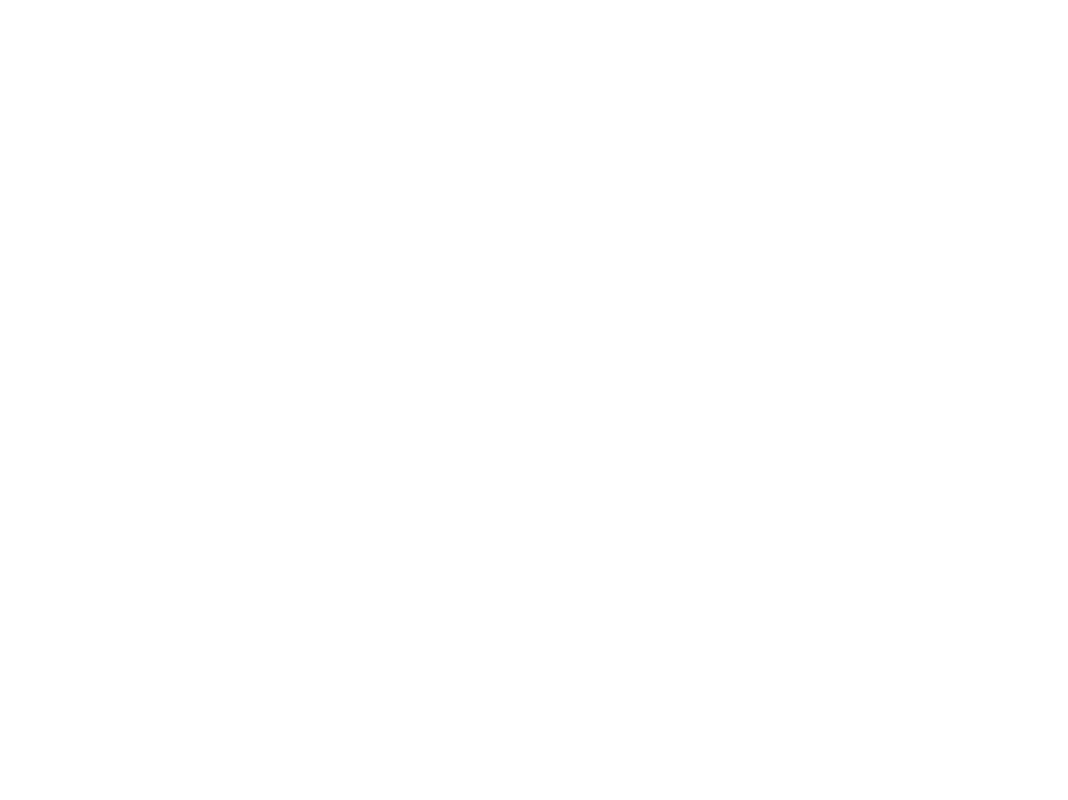
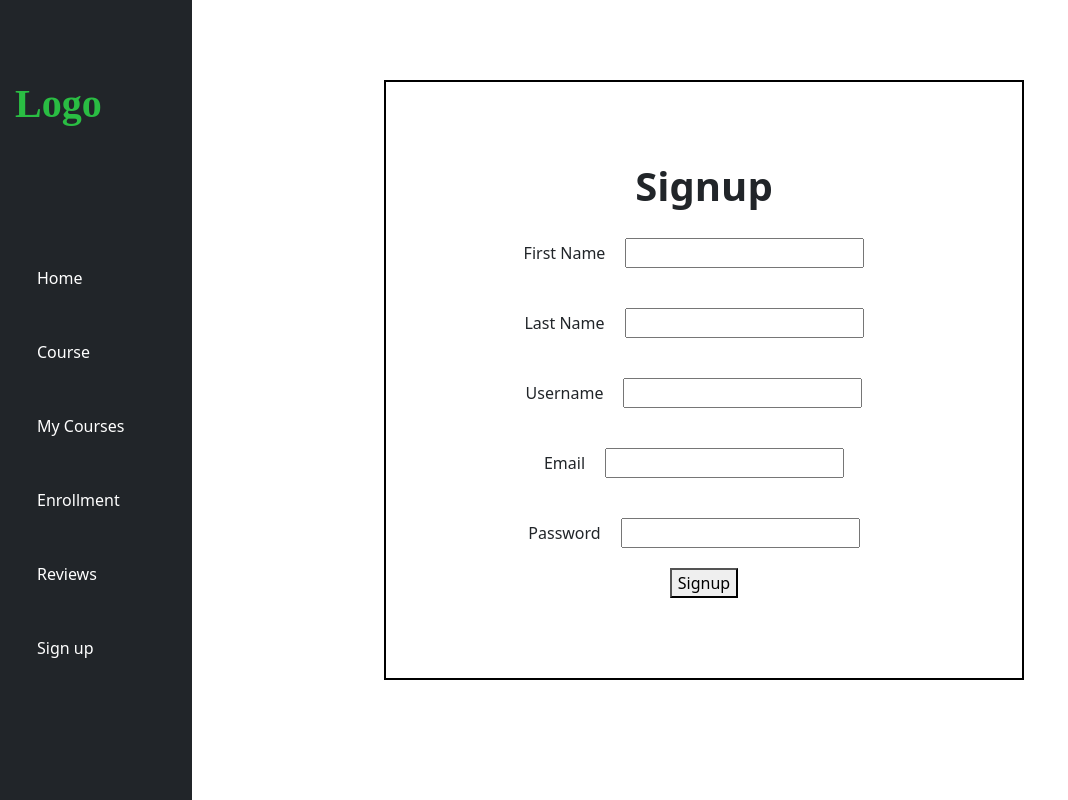
Before and after one commit to meshackmesto/online-course-project, a React app in the folder client/: page /signup in a window 1280 px wide. Shown: the whole page, without its empty margins (0-1068 px from the left). Built offline with nearby package versions, Linux system fonts and the light colour scheme.

Commit message:
adding signup basic structure

```diff
--- a/client/db.json
+++ b/client/db.json
@@ -91,6 +91,12 @@
       "image": "react.jpg",
       "title": "React",
       "description": "React is a JavaScript library for building user interfaces."
+    },
+    {
+      "id": "489f",
+      "image": "react.jpg",
+      "title": "React",
+      "description": "React is a JavaScript library for building user interfaces."
     }
   ],
   "reviews": [
--- a/client/src/App.css
+++ b/client/src/App.css
@@ -2,14 +2,14 @@
 .home {
   display: flex;
   height: 100%;
-  font-family: 'Franklin Gothic Medium', 'Arial Narrow', Arial, sans-serif;
+  font-family: "Franklin Gothic Medium", "Arial Narrow", Arial, sans-serif;
 }
 
-h1{
+h1 {
   font-weight: bolder;
 }
 
-p{
+p {
   padding-top: 50px;
 }
 
@@ -22,26 +22,26 @@
   padding-top: 100px;
 }
 
-.col-1{
+.col-1 {
   flex-basis: 50%;
 }
 
-.col-2{
+.col-2 {
   flex-basis: 50%;
 }
 
-.col-2 img{
+.col-2 img {
   width: 100%;
 }
 
-.btn{
+.btn {
   width: 250px;
   height: 50px;
   margin-left: 15px;
   font-size: 20px;
   text-decoration: none;
   color: rgb(42, 189, 67);
-  font-family: 'Franklin Gothic Medium', 'Arial Narrow', Arial, sans-serif;
+  font-family: "Franklin Gothic Medium", "Arial Narrow", Arial, sans-serif;
   font-weight: bolder;
   background-color: rgb(255, 255, 255);
   border: 2px solid rgb(42, 189, 67);
@@ -49,7 +49,7 @@
 }
 
 /* styling logo */
-.logo a{
+.logo a {
   width: 100px;
   height: 100px;
   margin-left: 15px;
@@ -61,7 +61,7 @@
 }
 
 /*styling navbar*/
-.navbar{
+.navbar {
   display: flex;
   /* position: fixed; */
   flex-direction: row;
@@ -133,7 +133,7 @@
 }
 
 /* styling enrollement */
-.enrolled{
+.enrolled {
   display: flex;
   height: 100%;
 }
@@ -183,3 +183,18 @@
   padding: 10px 10px;
   border: 1px solid black;
 }
+
+/*styling signup form*/
+.signup {
+  display: flex;
+  flex-direction: column;
+  position: absolute;
+  top: 10%;
+  left: 30%;
+  width: 50%;
+  height: 75%;
+}
+
+.inputs {
+  margin: 20px;
+}
--- a/client/src/components/App.js
+++ b/client/src/components/App.js
@@ -19,7 +19,7 @@
           <Route path="/enrollment" component={Enrollment} />
           <Route path="/reviews" component={Reviews} />
           <Route path="/navbar" component={Navbar} />
-          <Route path="signup" component={Signup} />
+          <Route path="/signup" component={Signup} />
           <Route path="/mycourses" component={MyCourses} />
         </Switch>
     </div>
--- a/client/src/components/Signup.css
+++ b/client/src/components/Signup.css
@@ -0,0 +1,14 @@
+.signup{
+    display: flex;
+    flex-direction: column;
+    align-items: center;
+    justify-content: center;
+    height: 100%;
+    position: absolute;
+    top: 20px;
+    left: 50%;
+    border: 2px solid black;
+}
+/* .inputs{
+
+} */
--- a/client/src/components/Signup.js
+++ b/client/src/components/Signup.js
@@ -1,13 +1,24 @@
-import React from 'react'
-import Navbar from './Navbar'
+import React from "react";
+import Navbar from "./Navbar";
+import "./Signup.css";
 
 function Signup() {
   return (
     <div>
+      <div>
       <Navbar/>
-      Signup
       </div>
-  )
+      <form className="signup">
+        <h1>Signup</h1>
+        <label for="">First Name<input className="inputs" id="" type="text"/></label>
+        <label for="">Last Name<input id="" className="inputs" type="text"/></label>
+        <label for="">Username<input id="" className="inputs" type="text"/></label>
+        <label for="">Email<input id="" className="inputs" type="text"/></label>
+        <label for="">Password<input className="inputs" id="" type="text"/></label>
+        <button className="signup-btn">Signup</button>
+      </form>
+    </div>
+  );
 }
 
-export default Signup
+export default Signup;
```
